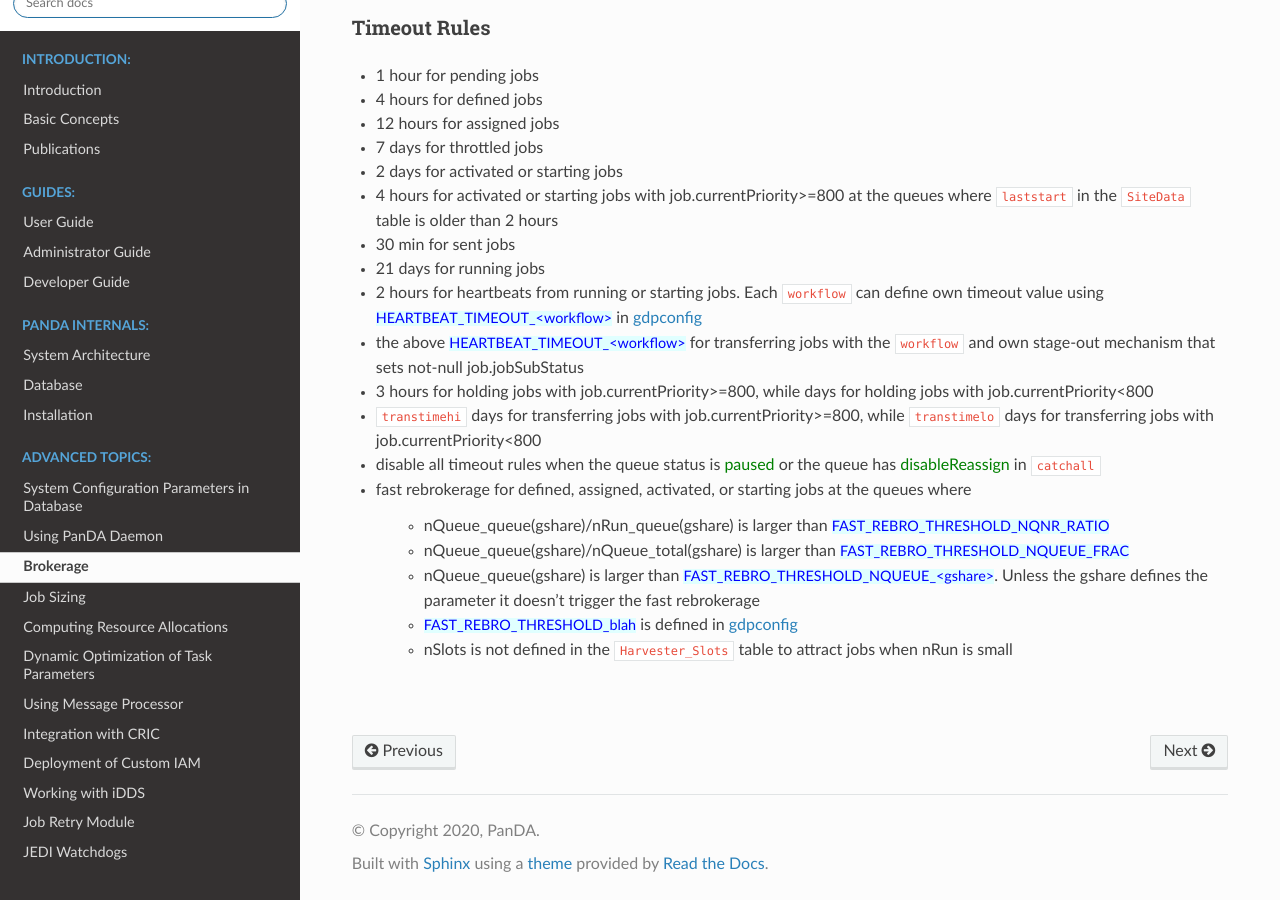
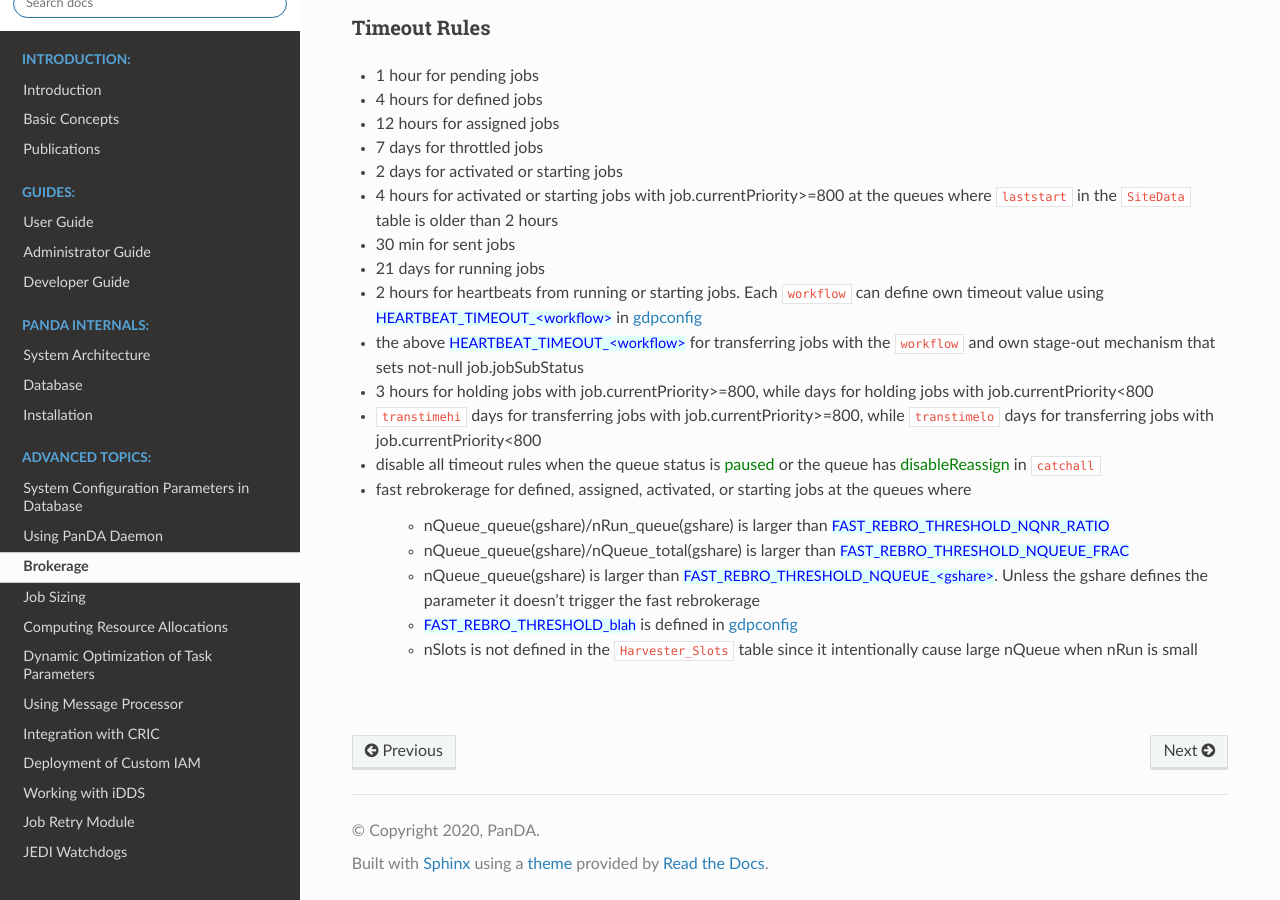
Before and after one commit to PanDAWMS/panda-docs, a Sphinx documentation site: the page built from docs/source/advanced/brokerage.rst, in a window 1280 px wide and 900 px high, scrolled down 6486 px. Built offline with Sphinx 7.4.7 and the Read the Docs theme 2.0.0, drawn with Linux system fonts in a browser that asks for light colours; pages that are not in the unit, such as notebooks, are missing from menus.

Commit message:
fast rebro

```diff
--- a/docs/source/advanced/brokerage.rst
+++ b/docs/source/advanced/brokerage.rst
@@ -376,6 +376,7 @@ Timeout Rules
    * nQueue_queue(gshare) is larger than :hblue:`FAST_REBRO_THRESHOLD_NQUEUE_<gshare>`. Unless the gshare
      defines the parameter it doesn't trigger the fast rebrokerage
    * :hblue:`FAST_REBRO_THRESHOLD_blah` is defined in :doc:`gdpconfig </advanced/gdpconfig>`
-   * nSlots is not defined in the ``Harvester_Slots`` table to attract jobs when nRun is small
+   * nSlots is not defined in the ``Harvester_Slots`` table since it intentionally cause large nQueue
+     when nRun is small
 
 |br|
```
